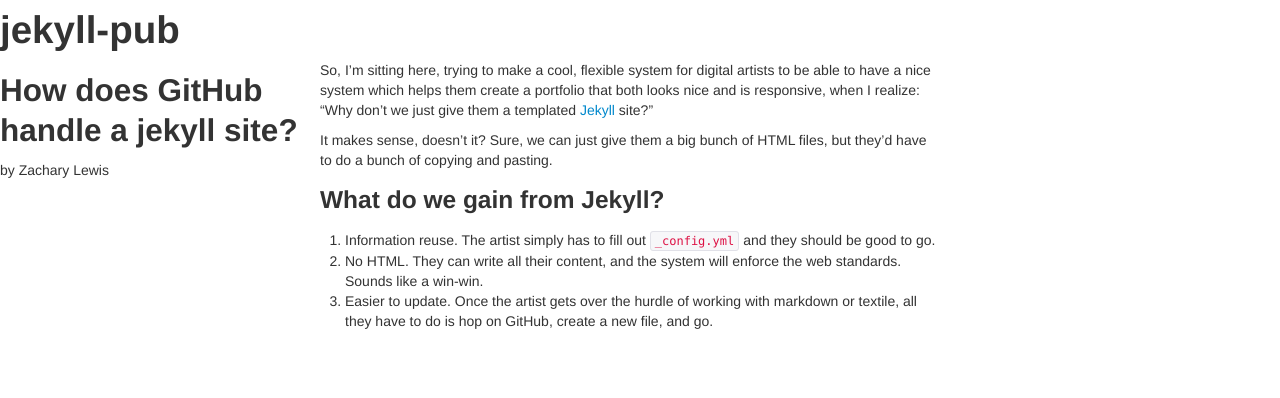
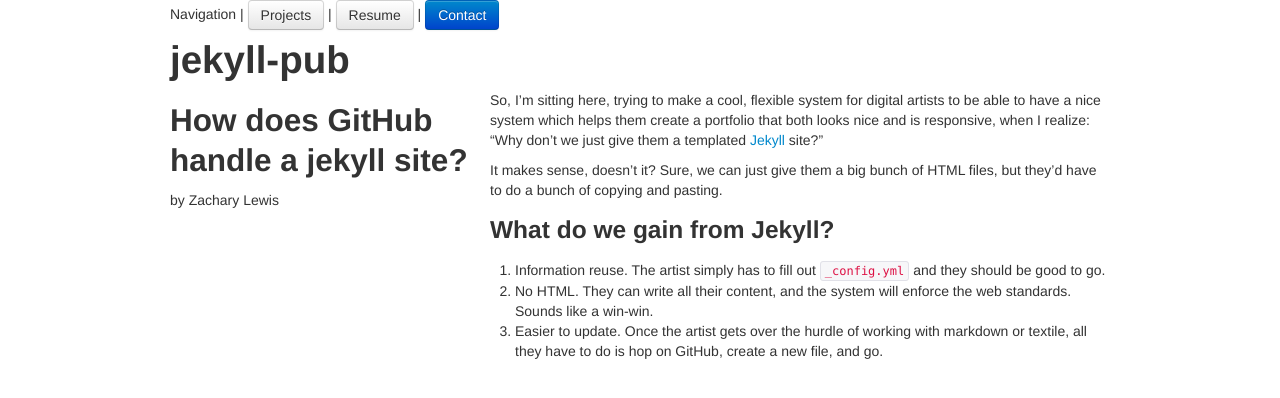
Before and after one commit to zachwlewis/jekyll-pub, a Jekyll site: the page built from _posts/2012-12-28-how-does-github-handle-a-jekyll-site.markdown, in a window 1280 px wide. Shown: the top 398 px of the page. Built offline with Jekyll 4.4.1, drawn with Linux system fonts in a browser that asks for light colours.

Commit message:
Added multiple site areas.

```diff
--- /dev/null
+++ b/_includes/navigation.html
@@ -0,0 +1,3 @@
+<div>
+	<span>Navigation</span> | <a class="btn" href="{{ site.url }}/projects">Projects</a> | <a class="btn" href="{{ site.url }}/resume">Resume</a> | <a class="btn btn-primary" href="{{ site.url }}/contact">Contact</a>
+</div>
--- a/_layouts/post.html
+++ b/_layouts/post.html
@@ -6,6 +6,11 @@
 	<link href="{{ site.url }}/bootstrap/css/bootstrap.min.css" rel="stylesheet" media="screen">
 </head>
 <body>
+	<div class="container">
+		<div class="row">
+			<div class="span12">{% include navigation.html %}</div>
+		</div>
+
 		<h1>{{ site.title }}</h1>
 
 		<div class="row">
@@ -15,7 +20,7 @@
 			</div>
 			<div class="span8">{{ content }}</div>
 		</div>
-
+	</div>
 	<!-- Bootstrap! -->
 	<script src="http://code.jquery.com/jquery-latest.js"></script>
 	<script src="{{ site.url }}/bootstrap/js/bootstrap.min.js"></script>
--- /dev/null
+++ b/contact/index.html
@@ -0,0 +1,5 @@
+---
+layout: default
+title: Contact
+---
+<p>I like being tweeted. You should tweet me <a href="http://twitter.com/zachwlewis">@zachwlewis</a>.</p>
--- a/index.html
+++ b/index.html
@@ -4,6 +4,6 @@
 ---
 <ul>
 {% for post in site.posts %}
-<li><a href="http://zacharylew.is/jekyll-pub{{ post.url }}">{{ post.title }}</a></li>
+	<li><a href="{{ site.url }}{{ post.url }}">{{ post.title }}</a></li>
 {% endfor %}
 </ul>
--- /dev/null
+++ b/projects/index.html
@@ -0,0 +1,5 @@
+---
+layout: default
+title: Projects
+---
+<p>These are projects, y'all.</p>
--- /dev/null
+++ b/resume/index.html
@@ -0,0 +1,5 @@
+---
+layout: default
+title: Resume
+---
+<p>The resume is very important. Gotta' do that.</p>
```
Also changed, not shown: _layouts/default.html (+8 -4 lines). Lines whose indentation alone changed are shown as unchanged.
